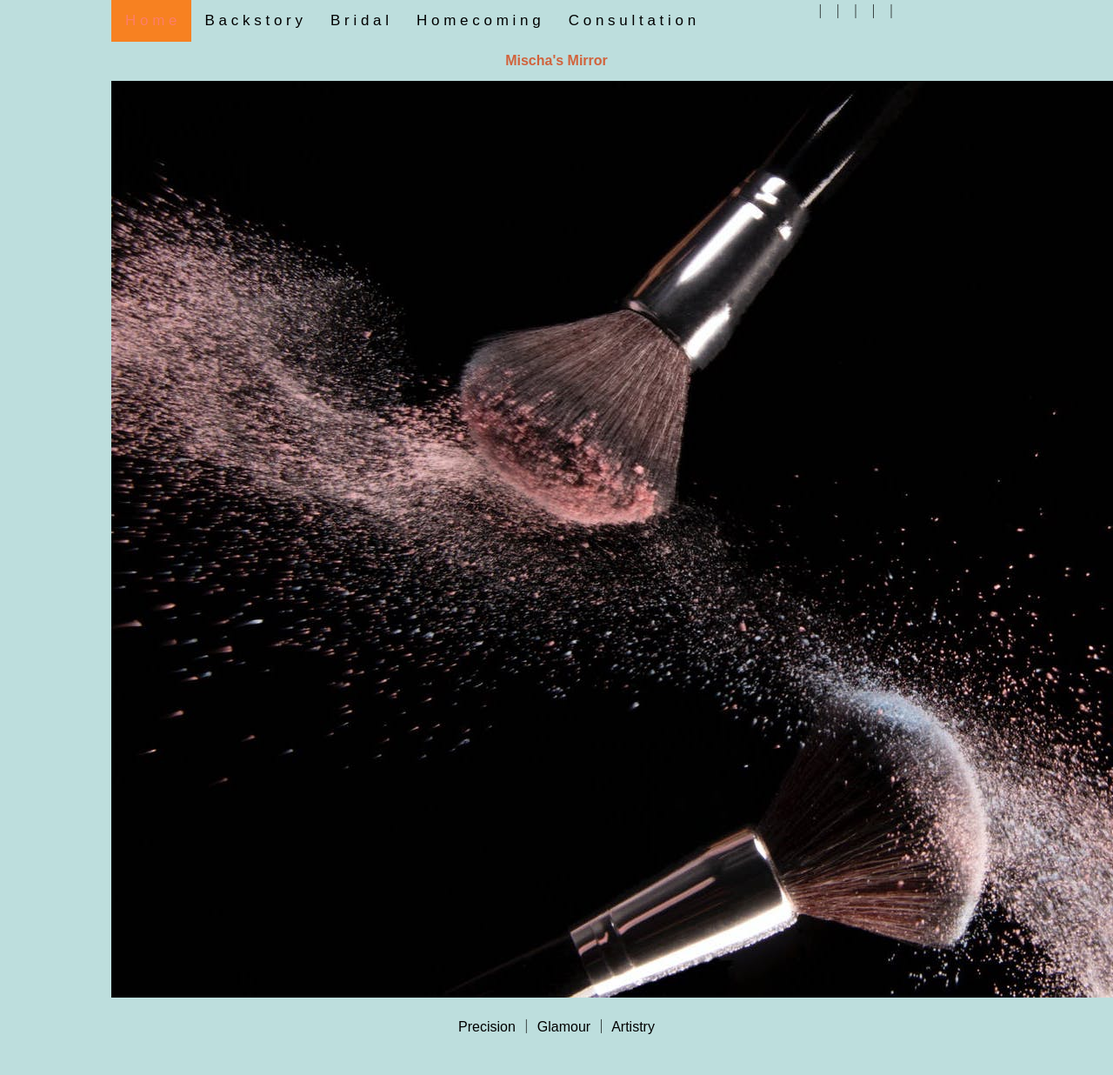
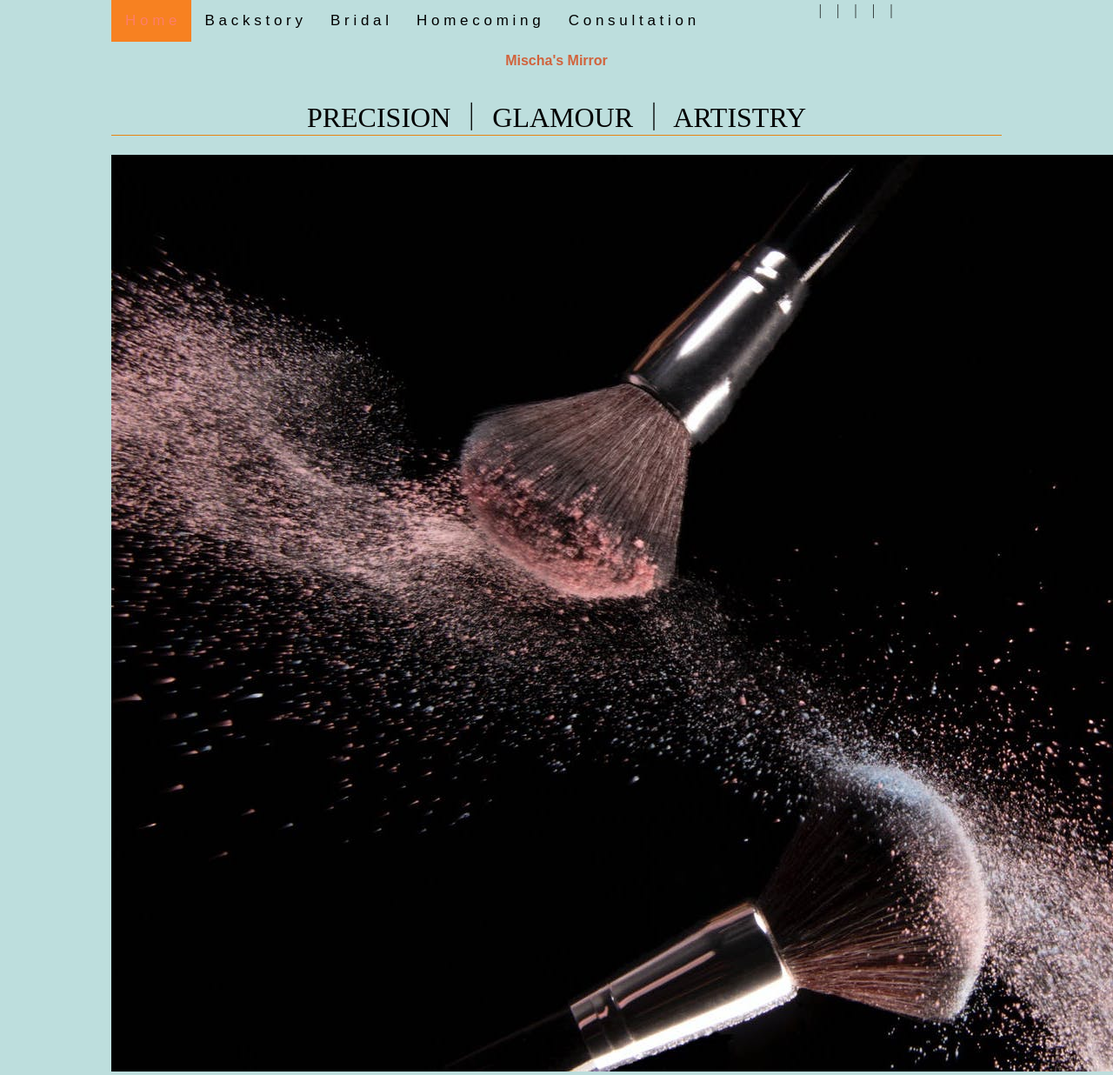
Before and after one commit to itsjlove/fid, a plain HTML site: page mischasmirror/index.html in a window 1280 px wide. Shown: the top 1236 px of the page at 87% size. Before the commit the page ends 1207 px from the top, so only its background shows below. Drawn offline with Linux system fonts and the light colour scheme; files that its build step writes are made by us from their sources.

Commit message:
Update index.html

```diff
--- a/mischasmirror/index.html
+++ b/mischasmirror/index.html
@@ -36,10 +36,11 @@
 <!--- Top Navigation Bar -->
 <center>
 <h2>Mischa's Mirror</h2>
+  <p><h1>Precision ｜ Glamour ｜ Artistry </h1></p>
 
  <img src="brushes.jpeg" alt="brushes">
 
- <p>Precision ｜ Glamour ｜ Artistry </p>
+
 
 
 
```
